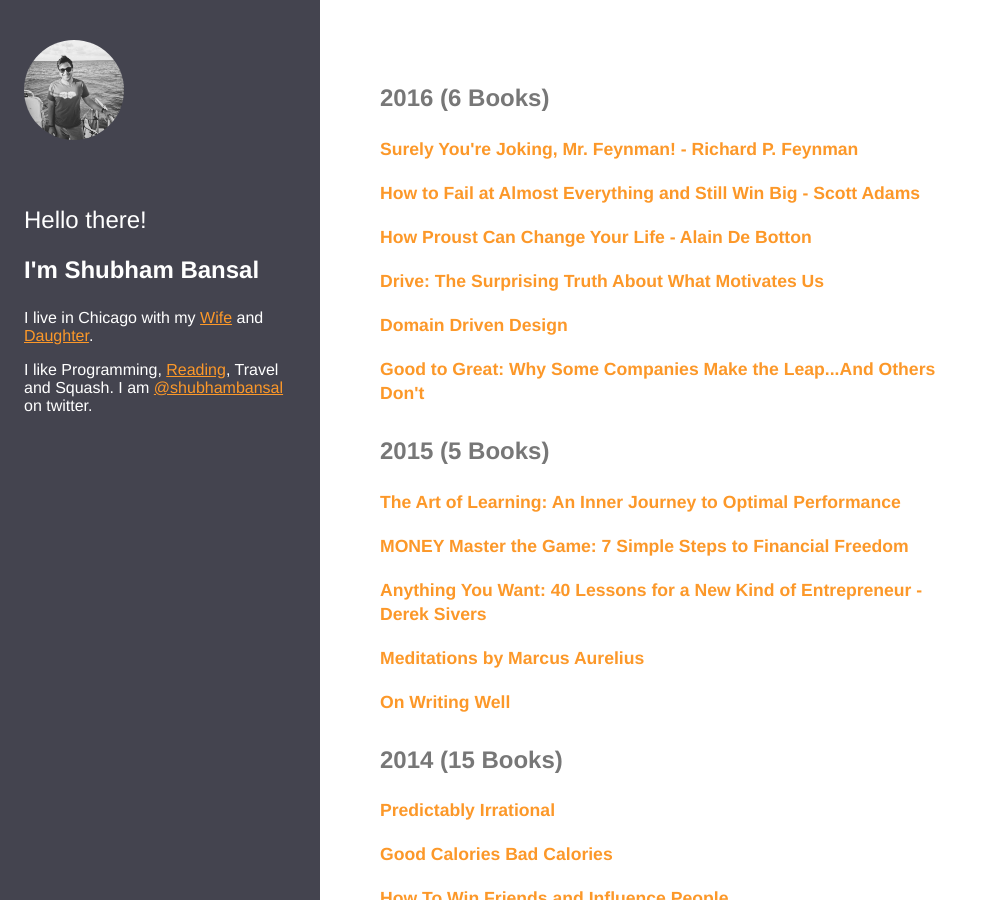
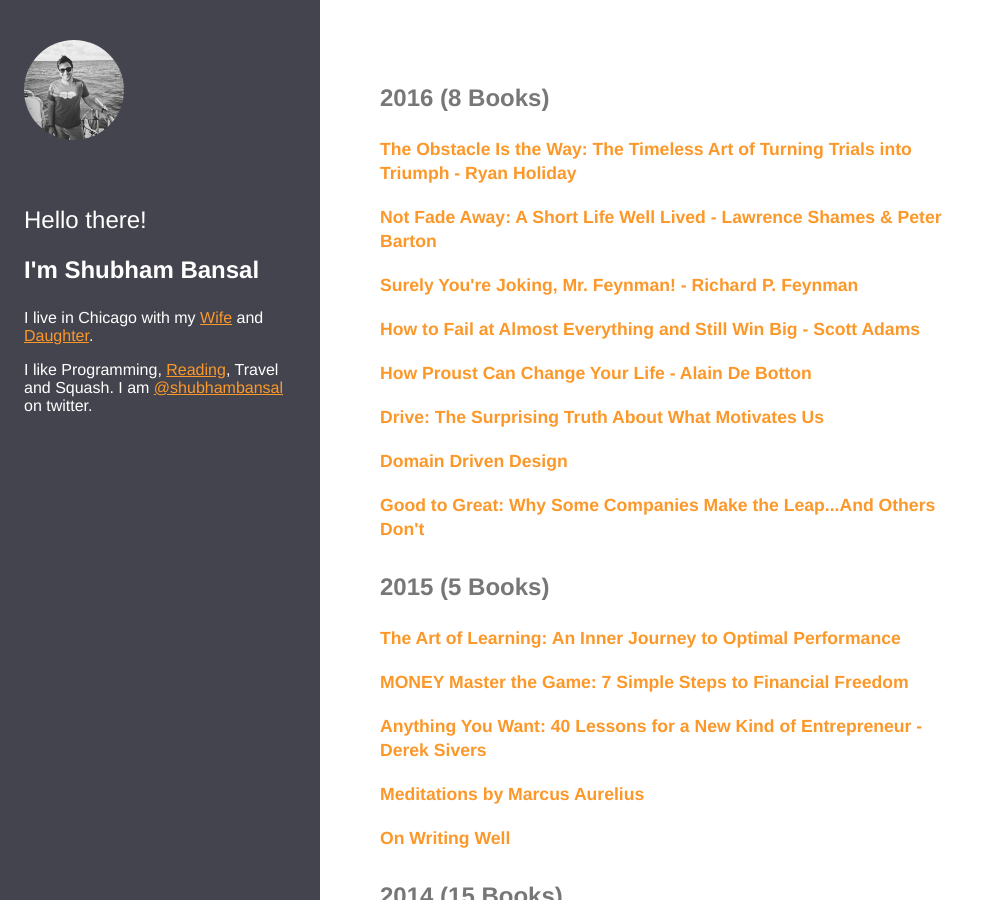
Before and after one commit to sbansal/sbansal-personal-website, a Jekyll site: the page built from reading.md, in a window 1280 px wide and 900 px high. Shown: the whole window, without its empty margins (0-981 px from the left). Built offline with Jekyll 4.4.1, drawn with Linux system fonts in a browser that asks for light colours.

Commit message:
update the reading list

```diff
--- a/reading.md
+++ b/reading.md
@@ -4,8 +4,18 @@ title: Books
 ---
 
 <section class="book-list">
-  <h1 class="date-header">2016 (6 Books)</h1>
+  <h1 class="date-header">2016 (8 Books)</h1>
   <ul class="books">
+    <li>
+      <a href="http://www.amazon.com/Surely-Feynman-Adventures-Curious-Character/dp/0393316041" target="_blank">
+        The Obstacle Is the Way: The Timeless Art of Turning Trials into Triumph - Ryan Holiday
+      </a>
+    </li>
+    <li>
+      <a href="https://www.amazon.com/Not-Fade-Away-Short-Lived/dp/006073731X/" target="_blank">
+        Not Fade Away: A Short Life Well Lived - Lawrence Shames & Peter Barton
+      </a>
+    </li>
     <li>
       <a href="http://www.amazon.com/Surely-Feynman-Adventures-Curious-Character/dp/0393316041" target="_blank">
         Surely You're Joking, Mr. Feynman! - Richard P. Feynman
```
